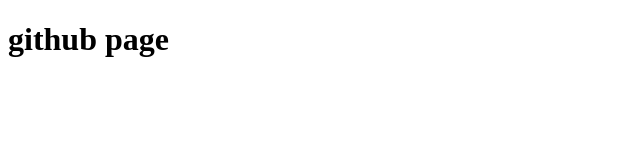
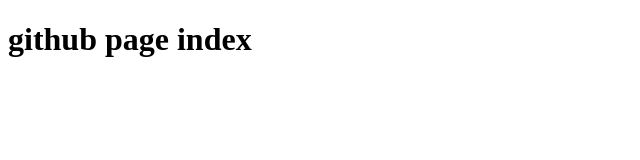
Before and after one commit to sinbadmaster/node, a plain HTML site: page index.html in a window 1280 px wide. Shown: the whole page, without its empty margins (0-640 px from the left). Drawn offline with Linux system fonts and the light colour scheme.

Commit message:
Update index.html

```diff
--- a/index.html
+++ b/index.html
@@ -4,6 +4,6 @@
 <title>new page</title>
 </head>
 <body>
-<h1>github page</h1>
+<h1>github page index</h1>
 </body>
 </html>
```
